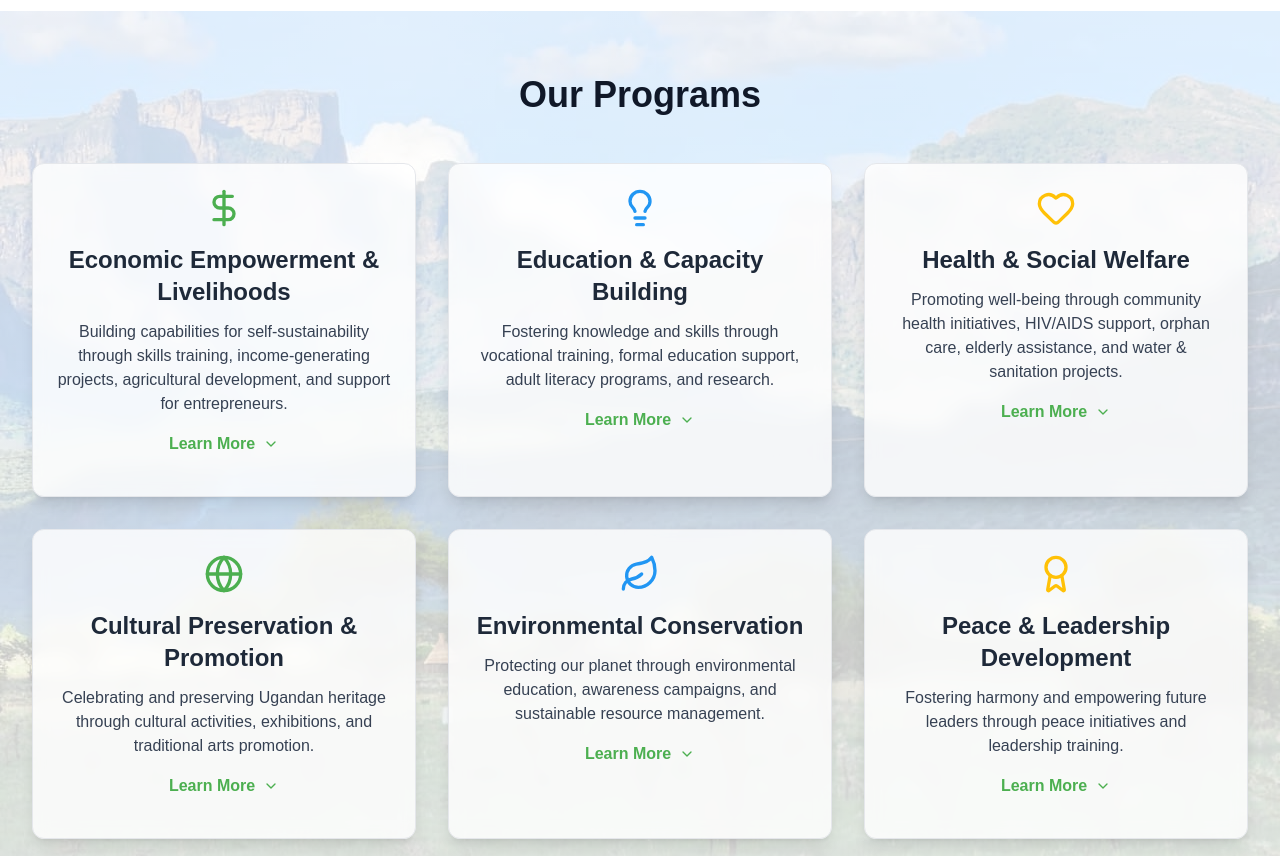
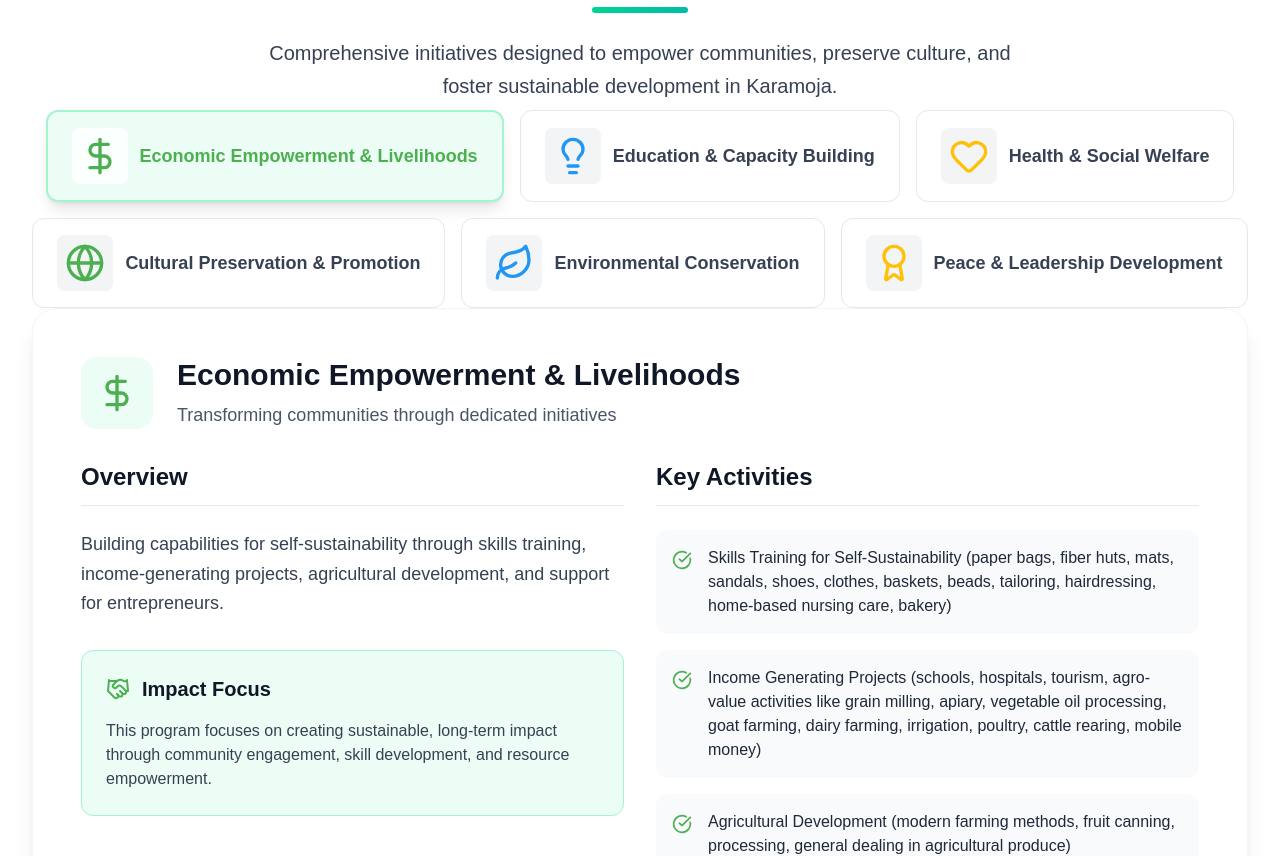
Before and after one commit to aine-mbabazi/edakfoundation, a Next.js app: page / in a window 1280 px wide. Shown: the part 3260-4116 px from the top of the page. Built offline with nearby package versions, Linux system fonts and the light colour scheme.

Commit message:
Update Programs component

```diff
--- a/src/app/components/About/index.tsx
+++ b/src/app/components/About/index.tsx
@@ -233,7 +233,7 @@
 
         {/* Our Impact */}
 {/* Our Impact */}
-<div className="w-full bg-white px-8 md:px-16 lg:px-20 py-16 mb-24">
+<div className="w-full bg-white px-8 md:px-16 lg:px-20 py-16">
   <div className="text-center mb-4">
     <h3 className="text-5xl font-bold text-gray-900 font-montserrat mt-4">Our Impact</h3>
     <div className="w-24 h-1 bg-gradient-to-r from-orange-500 to-amber-500 mx-auto mb-6"></div>
--- a/src/app/components/Programs/index.tsx
+++ b/src/app/components/Programs/index.tsx
@@ -1,7 +1,6 @@
 "use client";
 
 import React, { useState } from "react";
-import Image from "next/image";
 import {
   Award,
   DollarSign,
@@ -9,26 +8,21 @@
   Heart,
   Leaf,
   Lightbulb,
-  ChevronDown,
-  ChevronUp,
+  CheckCircle,
+  Target,
+  Handshake
 } from "lucide-react";
 
 const Programs = () => {
-  const [expandedCards, setExpandedCards] = useState<Record<number, boolean>>(
-    {}
-  );
-
-  const toggleCard = (index: number) => {
-    setExpandedCards((prev) => ({
-      ...prev,
-      [index]: !prev[index],
-    }));
-  };
+  const [activeProgram, setActiveProgram] = useState<number>(0);
 
   const programsData = [
     {
       title: "Economic Empowerment & Livelihoods",
       icon: <DollarSign size={40} className="text-[#4CAF50]" />,
+      color: "text-[#4CAF50]",
+      bgColor: "bg-emerald-50",
+      borderColor: "border-emerald-200",
       description:
         "Building capabilities for self-sustainability through skills training, income-generating projects, agricultural development, and support for entrepreneurs.",
       details: [
@@ -44,6 +38,9 @@
     {
       title: "Education & Capacity Building",
       icon: <Lightbulb size={40} className="text-[#2196F3]" />,
+      color: "text-[#2196F3]",
+      bgColor: "bg-blue-50",
+      borderColor: "border-blue-200",
       description:
         "Fostering knowledge and skills through vocational training, formal education support, adult literacy programs, and research.",
       details: [
@@ -59,6 +56,9 @@
     {
       title: "Health & Social Welfare",
       icon: <Heart size={40} className="text-[#FFC107]" />,
+      color: "text-[#FFC107]",
+      bgColor: "bg-amber-50",
+      borderColor: "border-amber-200",
       description:
         "Promoting well-being through community health initiatives, HIV/AIDS support, orphan care, elderly assistance, and water & sanitation projects.",
       details: [
@@ -74,6 +74,9 @@
     {
       title: "Cultural Preservation & Promotion",
       icon: <Globe size={40} className="text-[#4CAF50]" />,
+      color: "text-[#4CAF50]",
+      bgColor: "bg-purple-50",
+      borderColor: "border-purple-200",
       description:
         "Celebrating and preserving Ugandan heritage through cultural activities, exhibitions, and traditional arts promotion.",
       details: [
@@ -88,6 +91,9 @@
     {
       title: "Environmental Conservation",
       icon: <Leaf size={40} className="text-[#2196F3]" />,
+      color: "text-[#2196F3]",
+      bgColor: "bg-green-50",
+      borderColor: "border-green-200",
       description:
         "Protecting our planet through environmental education, awareness campaigns, and sustainable resource management.",
       details: [
@@ -101,6 +107,9 @@
     {
       title: "Peace & Leadership Development",
       icon: <Award size={40} className="text-[#FFC107]" />,
+      color: "text-[#FFC107]",
+      bgColor: "bg-orange-50",
+      borderColor: "border-orange-200",
       description:
         "Fostering harmony and empowering future leaders through peace initiatives and leadership training.",
       details: [
@@ -111,70 +120,107 @@
   ];
 
   return (
-   <section id="programs" className="relative py-16 mt-8 overflow-hidden">
-  <div className="absolute inset-0 z-[-1]">
-    <Image
-      src="/media/edak_background_3.jpeg"
-      alt="Programs background"
-      fill
-      className="object-cover opacity-50"
-      priority
-    />
-    <div className="absolute inset-0 bg-gradient-to-b from-white/60 via-white/50 to-white/70" />
-  </div>
-
-
+    <section id="programs" className="relative  overflow-hidden bg-white ">
+      {/* Background Pattern */}
+      <div className="absolute inset-0"></div>
 
       <div className="relative z-10 max-w-7xl mx-auto px-4 sm:px-6 lg:px-8">
-        <h2 className="text-4xl font-extrabold text-gray-900 text-center mb-12 font-montserrat">
-          Our Programs
-        </h2>
+        {/* Header Section */}
+        <div className="text-center mb-2">
 
-        <div className="grid grid-cols-1 md:grid-cols-2 lg:grid-cols-3 gap-8">
-          {programsData.map((program, index) => (
-            <div
-              key={index}
-              className={`bg-white/80 backdrop-blur-sm rounded-xl shadow-lg p-6 flex flex-col items-center text-center transform transition-all duration-500 hover:shadow-xl border border-gray-200 ${
-                expandedCards[index] ? "scale-105" : "hover:scale-105"
-              }`}
-            >
-              <div className="mb-4">{program.icon}</div>
-              <h3 className="text-2xl font-bold text-gray-800 mb-3 font-montserrat">
-                {program.title}
-              </h3>
-              <p className="text-gray-700 mb-4 font-open-sans">
-                {program.description}
-              </p>
+          <h1 className="text-5xl md:text-6xl font-bold text-gray-900 mb-6 tracking-tight">
+            Our Programs
+          </h1>
+          <div className="w-24 h-1.5 bg-gradient-to-r from-emerald-400 to-teal-500 mx-auto mb-6 mt-8 rounded-full"></div>
+          <p className="text-xl text-gray-700 max-w-3xl mx-auto leading-relaxed">
+            Comprehensive initiatives designed to empower communities, preserve culture,
+            and foster sustainable development in Karamoja.
+          </p>
+        </div>
 
+        {/* Program Navigation - Tab Style */}
+        <div className="mb-16">
+          <div className="flex flex-wrap justify-center gap-4 ">
+            {programsData.map((program, index) => (
               <button
-                onClick={() => toggleCard(index)}
-                className="flex items-center gap-2 text-[#4CAF50] hover:text-[#45a049] font-semibold transition-colors duration-200 mb-4"
-              >
-                {expandedCards[index] ? "Show Less" : "Learn More"}
-                {expandedCards[index] ? (
-                  <ChevronUp size={16} />
-                ) : (
-                  <ChevronDown size={16} />
-                )}
-              </button>
-
-              <div
-                className={`overflow-hidden transition-all duration-500 ease-in-out ${
-                  expandedCards[index] ? "max-h-96 opacity-100" : "max-h-0 opacity-0"
+                key={index}
+                onClick={() => setActiveProgram(index)}
+                className={`flex items-center gap-3 px-6 py-4 rounded-xl font-medium transition-all duration-300 ${
+                  activeProgram === index
+                    ? `${program.bgColor} ${program.color} border-2 ${program.borderColor} shadow-lg`
+                    : "bg-white text-gray-700 border border-gray-200 hover:bg-gray-50 hover:shadow-md"
                 }`}
               >
-                <div className="border-t border-gray-200 pt-4">
-                  <ul className="text-left text-gray-700 text-sm list-disc list-inside space-y-2">
-                    {program.details.map((detail, i) => (
-                      <li key={i} className="leading-relaxed">
-                        {detail}
-                      </li>
+                <div className={`p-2 rounded-lg ${activeProgram === index ? 'bg-white/80' : 'bg-gray-100'}`}>
+                  {program.icon}
+                </div>
+                <span className="text-lg font-semibold">{program.title}</span>
+              </button>
+            ))}
+          </div>
+
+          {/* Active Program Display */}
+          <div className="bg-white rounded-3xl shadow-xl border border-gray-100 overflow-hidden">
+            <div className="p-8 md:p-12">
+              <div className="flex items-center mb-8">
+                <div className={`p-4 rounded-2xl ${programsData[activeProgram].bgColor} mr-6`}>
+                  <div className={`${programsData[activeProgram].color}`}>
+                    {programsData[activeProgram].icon}
+                  </div>
+                </div>
+                <div>
+                  <h2 className="text-3xl font-bold text-gray-900 mb-2">
+                    {programsData[activeProgram].title}
+                  </h2>
+                  <p className="text-gray-600 text-lg">
+                    Transforming communities through dedicated initiatives
+                  </p>
+                </div>
+              </div>
+
+              <div className="grid grid-cols-1 lg:grid-cols-2 gap-8">
+                {/* Program Description */}
+                <div>
+                  <h3 className="text-2xl font-bold text-gray-900 mb-6 pb-3 border-b border-gray-200">
+                    Overview
+                  </h3>
+                  <p className="text-gray-700 text-lg leading-relaxed mb-8">
+                    {programsData[activeProgram].description}
+                  </p>
+
+                  {/* Dynamic Impact Focus Section */}
+                  <div className={`bg-gradient-to-br ${programsData[activeProgram].bgColor} rounded-xl p-6 border ${programsData[activeProgram].borderColor}`}>
+                    <div className="flex items-center gap-3 mb-4">
+                      <Handshake className={`w-6 h-6 ${programsData[activeProgram].color}`} />
+                      <h4 className="text-xl font-bold text-gray-900">Impact Focus</h4>
+                    </div>
+                    <p className="text-gray-700">
+                      This program focuses on creating sustainable, long-term impact through
+                      community engagement, skill development, and resource empowerment.
+                    </p>
+                  </div>
+                </div>
+
+                {/* Program Details */}
+                <div>
+                  <h3 className="text-2xl font-bold text-gray-900 mb-6 pb-3 border-b border-gray-200">
+                    Key Activities
+                  </h3>
+                  <div className="space-y-4">
+                    {programsData[activeProgram].details.map((detail, index) => (
+                      <div
+                        key={index}
+                        className="flex items-start gap-4 p-4 bg-gray-50 rounded-xl hover:bg-gray-100 transition-colors duration-300"
+                      >
+                        <CheckCircle className={`w-5 h-5 mt-1 flex-shrink-0 ${programsData[activeProgram].color}`} />
+                        <span className="text-gray-800 font-medium">{detail}</span>
+                      </div>
                     ))}
-                  </ul>
+                  </div>
                 </div>
               </div>
             </div>
-          ))}
+          </div>
         </div>
       </div>
     </section>
```
